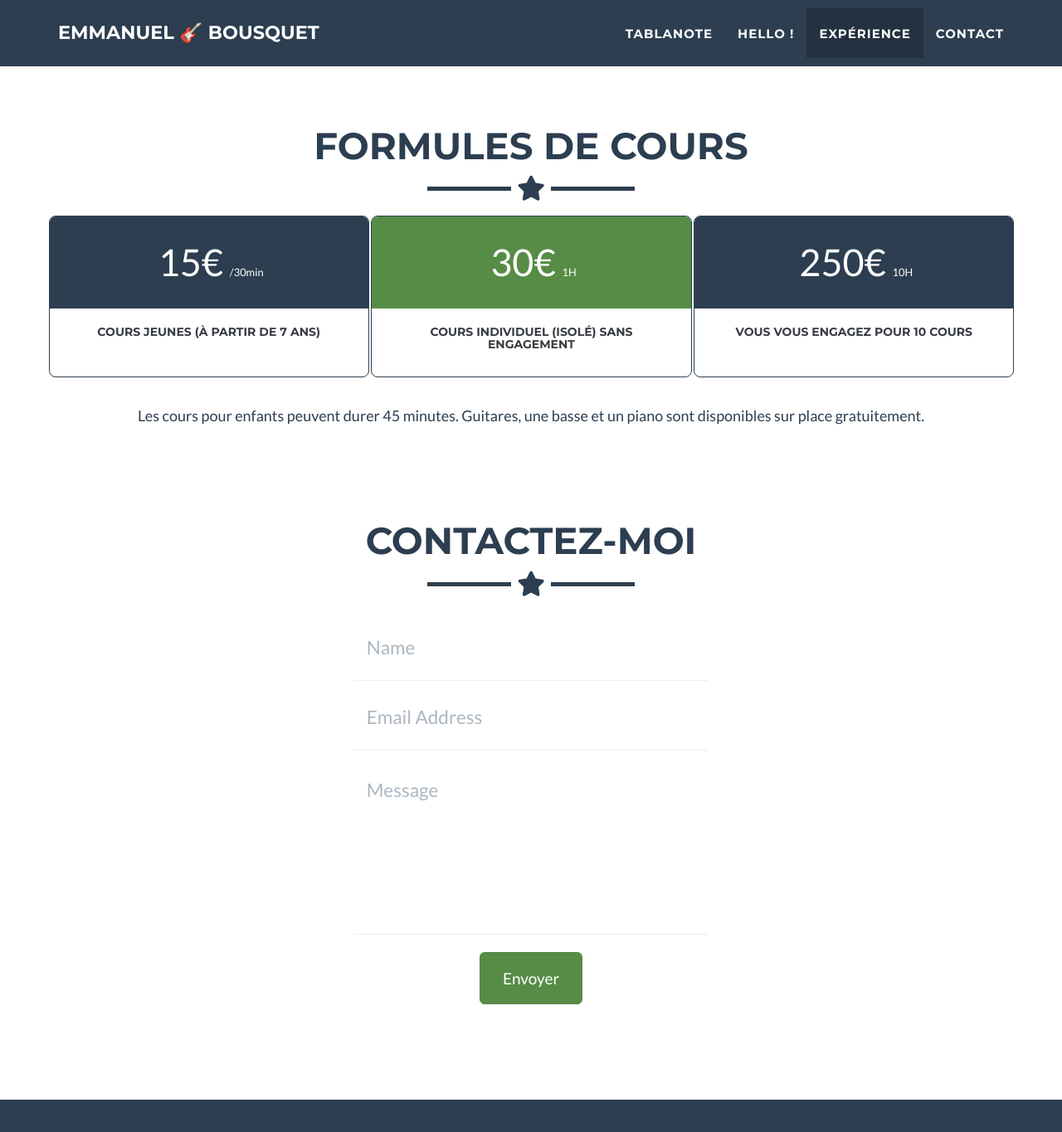
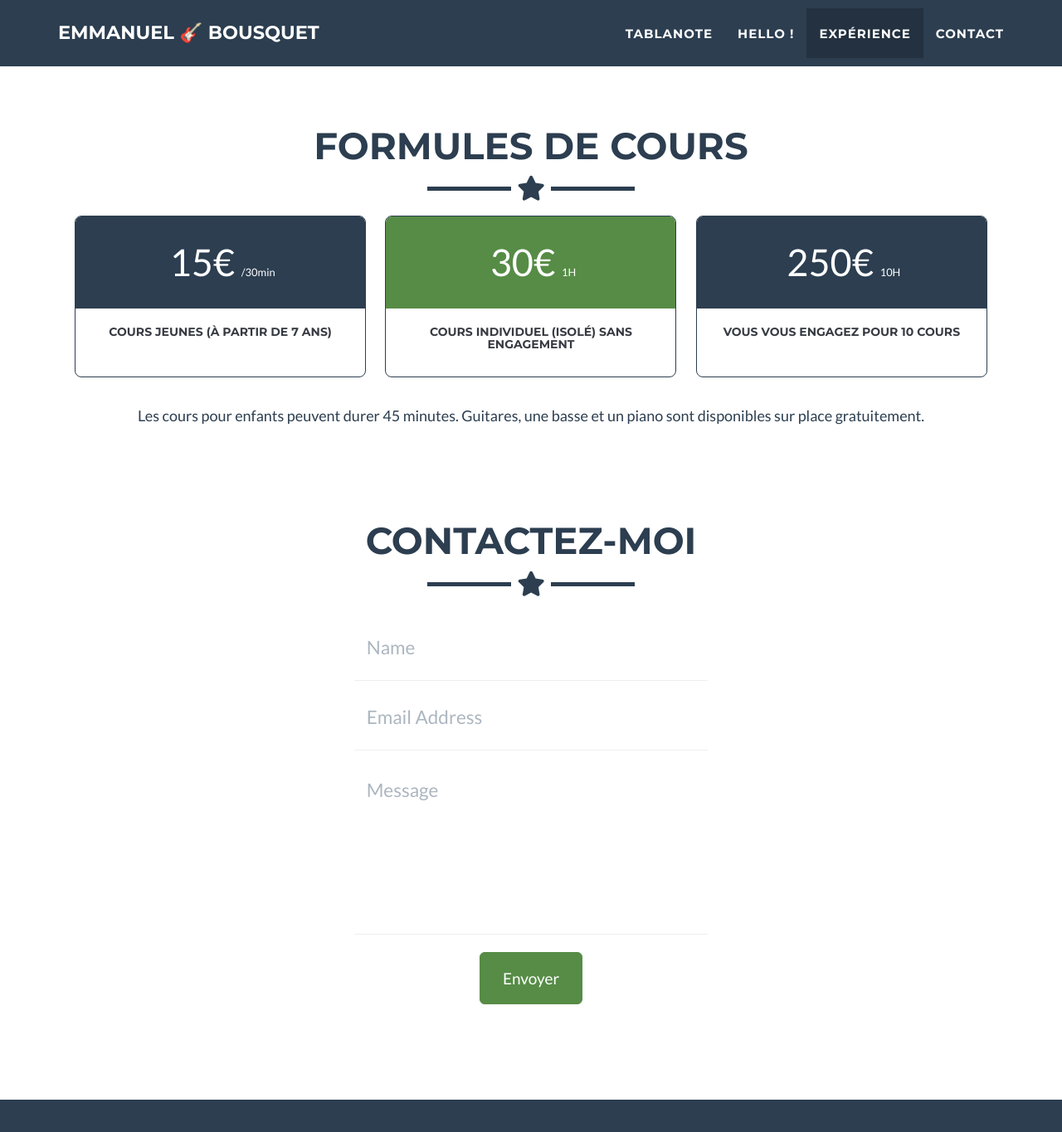
Before and after one commit to Adobels/emab, a Jekyll site: the page built from _posts/2014-07-18-Studio.markdown, in a window 1280 px wide and 1400 px high, scrolled down 3343 px. Shown: the top 1365 px of the window at 83% size. Built offline with Jekyll 4.4.1, drawn with Linux system fonts in a browser that asks for light colours.

Commit message:
Double the space between price columns

```diff
--- a/_includes/css/main.css
+++ b/_includes/css/main.css
@@ -499,11 +499,10 @@ footer .footer-below {
 
 @media(min-width:768px) {
     .col-sm-4 {
-        width: 33%;
+        width: 30%;
         overflow: hidden;
         padding-left: 0;
         padding-right: 0;
-        margin-left: 1px;
         border-color: #2c3e50;
         border-width: 1px;
         border-style: solid;
```
